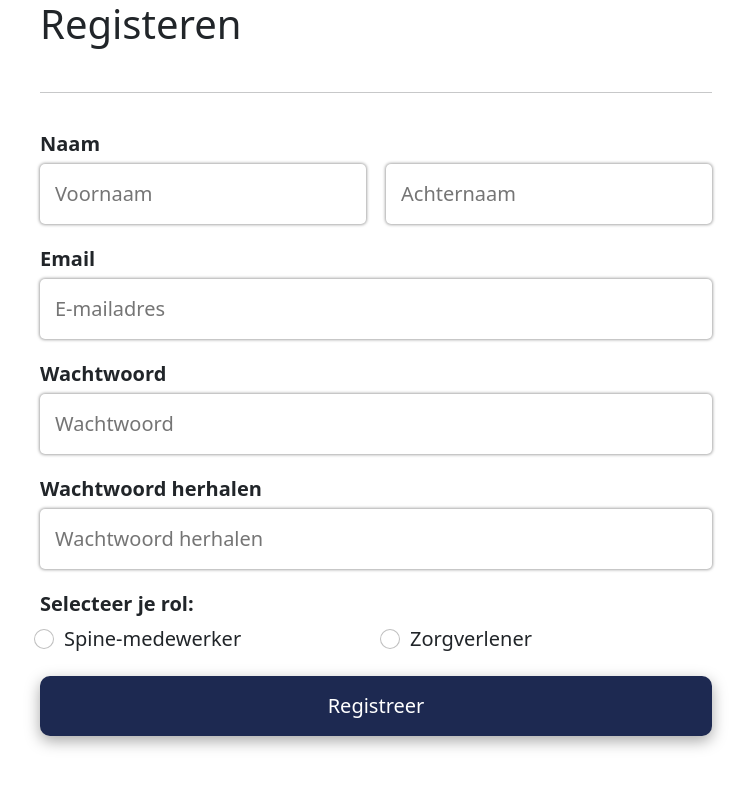
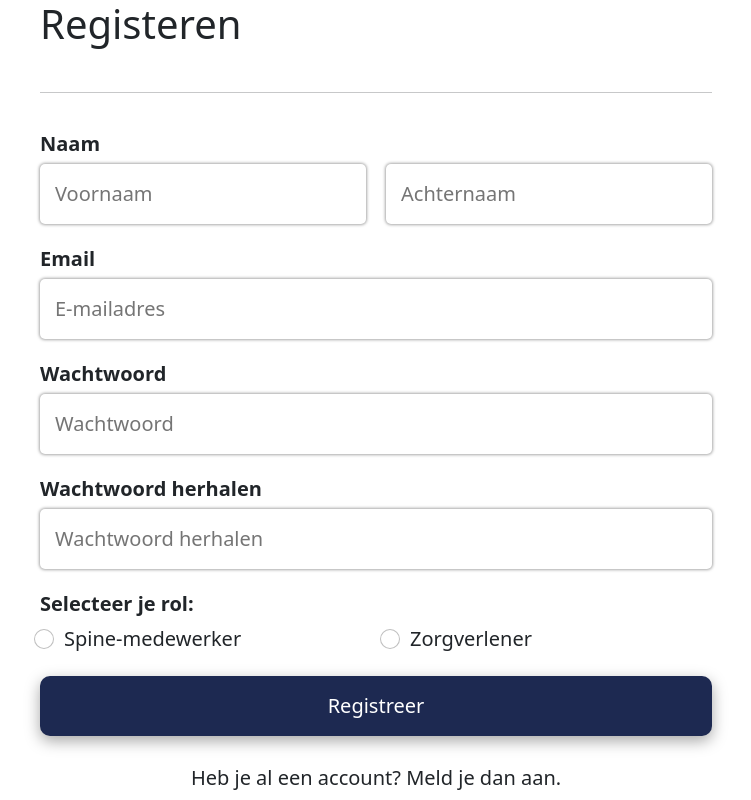
Before and after one commit to wbouhdif/I.Question-Frontend, an Angular app: page /register in a window 1280 px wide. Shown: the whole page, without its empty margins (280-1031 px from the left). Built offline with nearby package versions, Linux system fonts and the light colour scheme.

Commit message:
Created button which sends the user back to the login screen

```diff
--- a/src/app/register/register.component.html
+++ b/src/app/register/register.component.html
@@ -35,4 +35,5 @@
     </div>
   </div>
   <button class="button-primary" type="submit" (click)="registerAccount(firstName.value, lastName.value, email.value, password.value, confirmPassword.value)">Registreer</button>
+  <button class="btn" type="button" [routerLink]="['/login']">Heb je al een account? Meld je dan aan.</button>
 </form>
```
